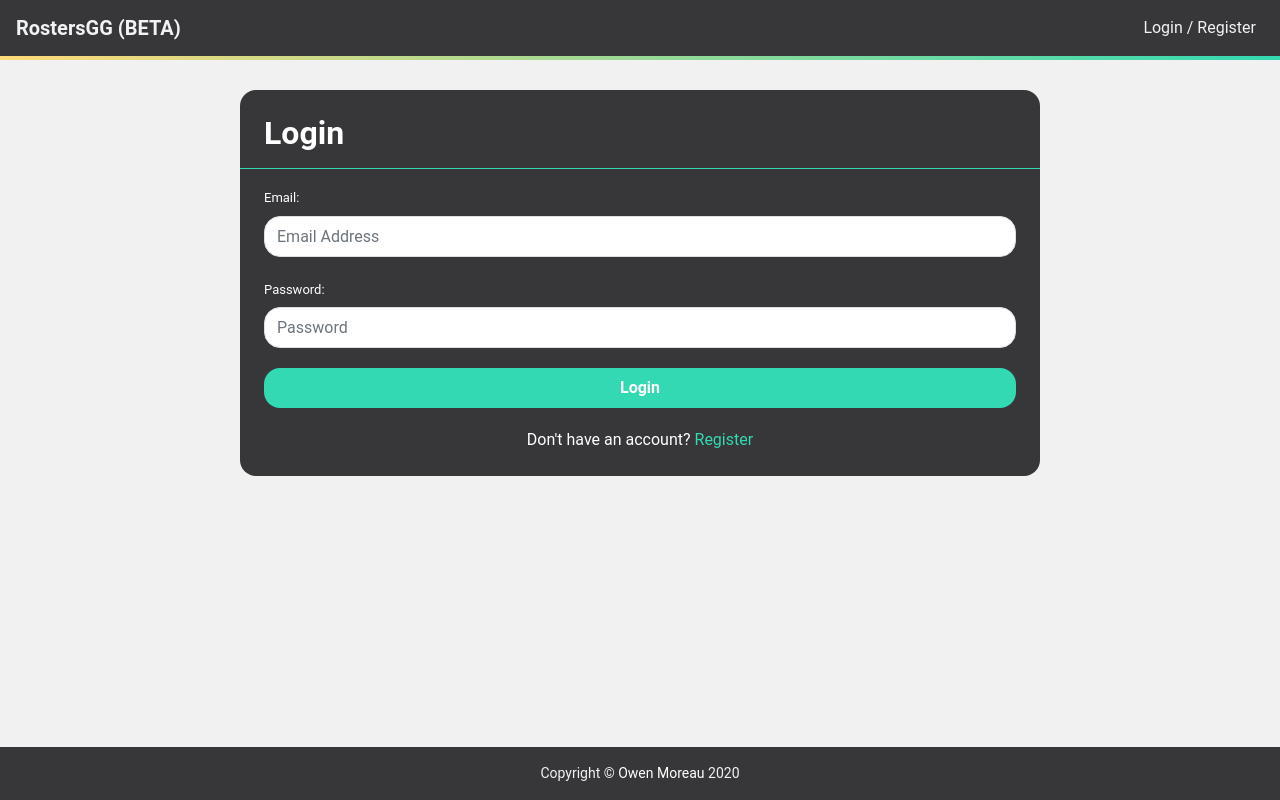
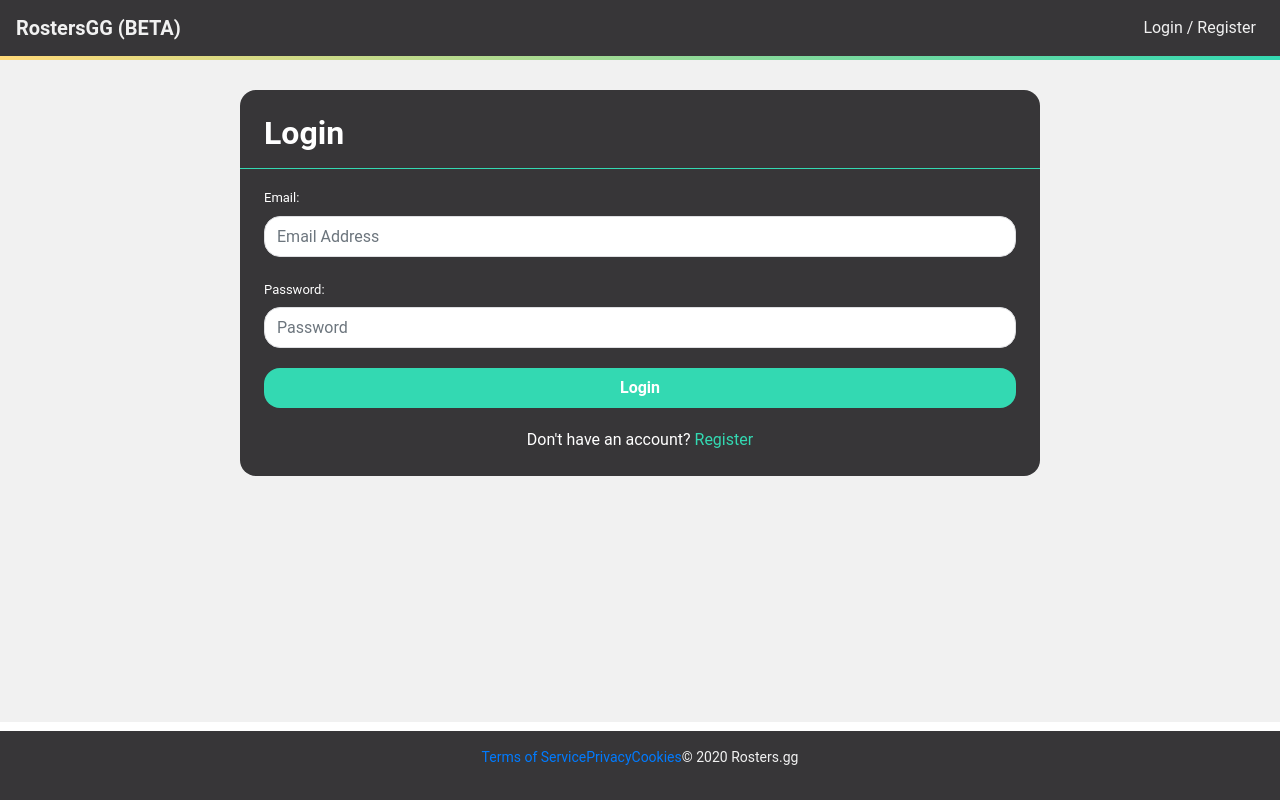
Before and after one commit to Yuanionrings/RostersGG-1, a React (Create React App) app in the folder client/: page /login in a window 1280 px wide. Built offline with nearby package versions, Linux system fonts and the light colour scheme.

Commit message:
Roster changes and footer debug

```diff
--- a/client/src/App.css
+++ b/client/src/App.css
@@ -8,7 +8,7 @@ body {
     BACKGROUND COLORS
 */
 .primary-bg-light { background: #ffffff !important; }
-.secondary-bg-light { background: #F1F2F6 !important; }
+.secondary-bg-light { background: #f1f1f1 !important; }
 .tertiary-bg-light { background: #e3e4ea !important; }
 .primary-bg-dark { background: #373638 !important; }
 .secondary-bg-dark { background: #111111 !important; }
@@ -23,7 +23,7 @@ body {
     TEXT COLORS
 */
 .primary-text-light { color: #ffffff !important; }
-.secondary-text-light { color: #F1F2F6 !important; }
+.secondary-text-light { color: #f1f1f1 !important; }
 .primary-text-dark { color: #373638 !important; }
 .secondary-text-dark { color: #111111 !important; }
 .primary-text-green { color: #33D9B2 !important; }
@@ -227,7 +227,18 @@ body {
 /*
     Footer-related styling
 */
-.footer-spec {
+.footer-main {
+    font-size: 14px;
+    display: flex;
+    align-items: center;
+    justify-content: center;
+    padding: 1rem;
+    position: fixed;
+    bottom: 0;
+    left: 0;
+    width: 100%;
+}
+.footer-bottom {
     font-size: 14px;
     display: flex;
     align-items: center;
--- a/client/src/components/layout/Footer.js
+++ b/client/src/components/layout/Footer.js
@@ -2,14 +2,19 @@ import React from 'react';
 
 function Footer(){
     return (
-        <footer className="">
-            <div className="footer-spec primary-bg-dark">
+        <div className="">
+            <div className="footer-main primary-bg-light">
+                <h2>Test</h2>
+            </div>
+            <div className="footer-bottom primary-bg-dark">
                 <p className="secondary-text-light">
-                    Copyright © <a className="primary-text-light"
-                                href="http://github.com/moreauowen">Owen Moreau</a> 2020
+                    <a href='https://www.rosters.gg/' target="_blank">Terms of Service</a>
+                    <a href='https://www.rosters.gg/' target="_blank">Privacy</a>
+                    <a href='https://www.rosters.gg/' target="_blank">Cookies</a>
+                     © 2020 Rosters.gg
                 </p>
             </div>
-        </footer>
+        </div>
     );
 }
 
--- a/client/src/components/rosters/EditRoster.js
+++ b/client/src/components/rosters/EditRoster.js
@@ -86,9 +86,9 @@ class EditRoster extends Component {
         }
     }
 
-    playerList(id){
+    playerList(id, my_username){
         return this.state.players.map(function(currentPlayer, i){
-            if(i > 0) { return <PlayerInfo team_id={id} user={currentPlayer} key={i} /> }
+            if(currentPlayer.username != my_username) { return <PlayerInfo team_id={id} user={currentPlayer} key={i} /> }
         });
     }
 
```
